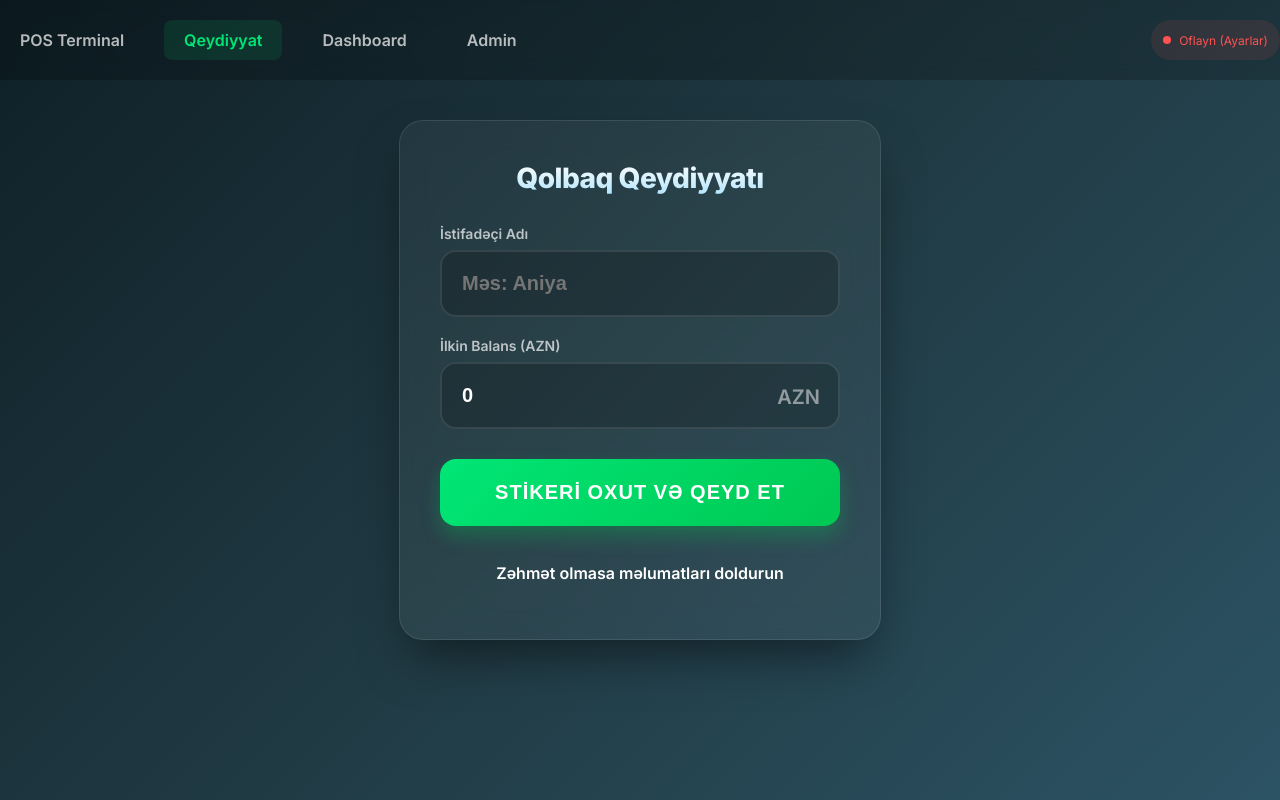
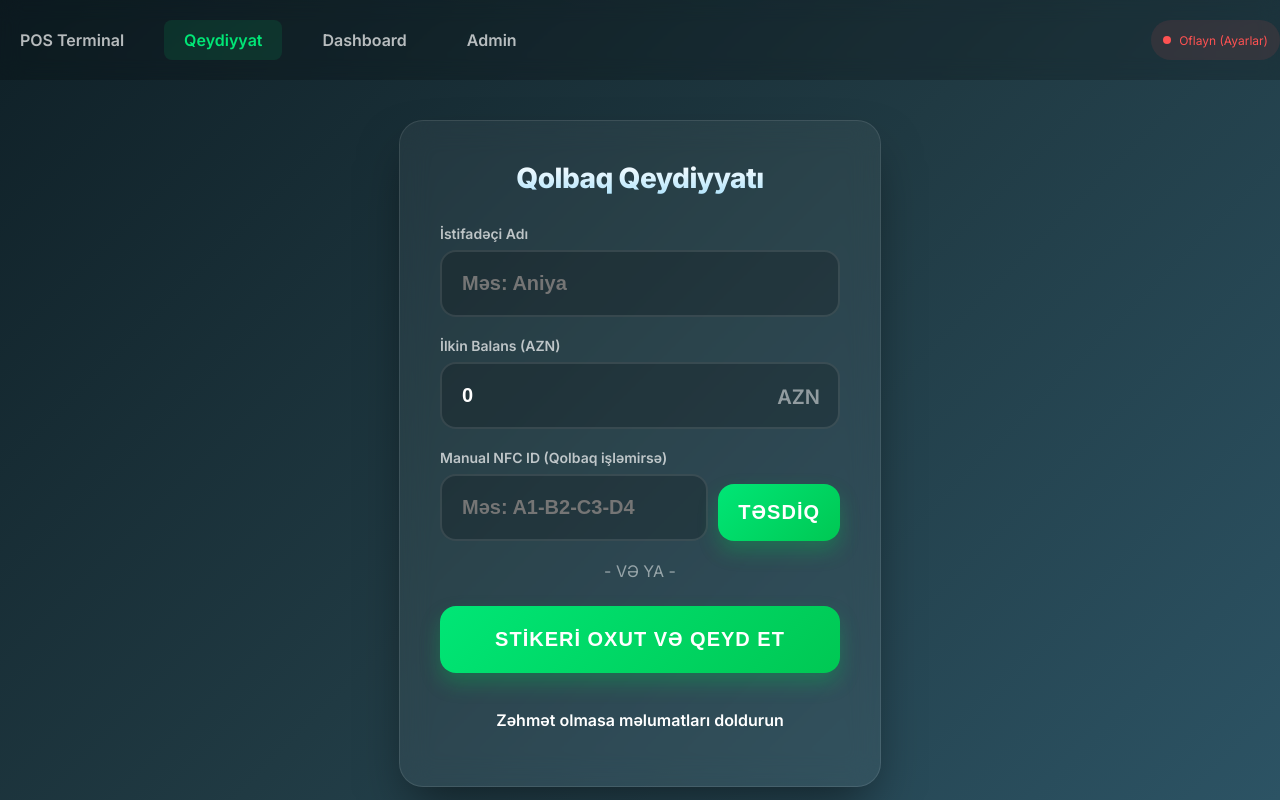
Before and after one commit to Aniyastik/BreezeBand, a React (Vite) app in the folder frontend-react/: page /register in a window 1280 px wide. Built offline with nearby package versions, Linux system fonts and the light colour scheme; no server answers.

Commit message:
feat: add manual nfc id fallback

```diff
--- a/frontend-react/src/components/PosTerminal.jsx
+++ b/frontend-react/src/components/PosTerminal.jsx
@@ -5,6 +5,24 @@ export default function PosTerminal() {
   const [amount, setAmount] = useState('')
   const [status, setStatus] = useState({ msg: 'Hazırdır', type: '' })
   const [isScanning, setIsScanning] = useState(false)
+  const [manualUid, setManualUid] = useState('')
+
+  const handleManualSubmit = async () => {
+    const amt = parseFloat(amount)
+    const uid = manualUid.trim()
+
+    if (!amt || amt <= 0) {
+      setStatus({ msg: "Məbləği düzgün daxil edin", type: "status-error" })
+      return
+    }
+    if (!uid) {
+      setStatus({ msg: "NFC ID daxil edin", type: "status-error" })
+      return
+    }
+
+    setStatus({ msg: "Gözləyin...", type: "status-waiting" });
+    await processPayment(uid, amt);
+  }
 
   const handleScan = async () => {
     const amt = parseFloat(amount)
@@ -103,6 +121,21 @@ export default function PosTerminal() {
           onChange={(e) => setAmount(e.target.value)}
         />
       </div>
+      <div className="input-group">
+        <label>Manual NFC ID</label>
+        <div style={{ display: 'flex', gap: '10px' }}>
+          <input
+            type="text"
+            placeholder="Məs: A1-B2"
+            value={manualUid}
+            onChange={(e) => setManualUid(e.target.value)}
+          />
+          <button className="btn-primary" style={{ width: 'auto', padding: '0 20px' }} onClick={handleManualSubmit}>Təsdiq</button>
+        </div>
+      </div>
+
+      <div style={{ textAlign: 'center', margin: '15px 0', opacity: 0.5 }}>- VƏ YA -</div>
+
       <button
         className="btn-primary"
         onClick={handleScan}
--- a/frontend-react/src/components/Registration.jsx
+++ b/frontend-react/src/components/Registration.jsx
@@ -6,6 +6,22 @@ export default function Registration() {
   const [balance, setBalance] = useState('0')
   const [status, setStatus] = useState({ msg: 'Zəhmət olmasa məlumatları doldurun', type: '' })
   const [isScanning, setIsScanning] = useState(false)
+  const [manualUid, setManualUid] = useState('')
+
+  const handleManualSubmit = async () => {
+    const name = userName.trim()
+    const initBalance = parseFloat(balance)
+    const uid = manualUid.trim()
+
+    if (!name || !uid) {
+      setStatus({ msg: "İstifadəçi adı və NFC ID daxil edilməlidir!", type: "status-error" })
+      return
+    }
+
+    setStatus({ msg: "Gözləyin...", type: "status-waiting" });
+    await registerUserNFC(name, uid, initBalance);
+  }
+
   const handleScan = async () => {
     const name = userName.trim()
     const initBalance = parseFloat(balance)
@@ -109,6 +125,21 @@ export default function Registration() {
           onChange={(e) => setBalance(e.target.value)}
         />
       </div>
+      <div className="input-group">
+        <label>Manual NFC ID (Qolbaq işləmirsə)</label>
+        <div style={{ display: 'flex', gap: '10px' }}>
+          <input
+            type="text"
+            placeholder="Məs: A1-B2-C3-D4"
+            value={manualUid}
+            onChange={(e) => setManualUid(e.target.value)}
+          />
+          <button className="btn-primary" style={{ width: 'auto', padding: '0 20px' }} onClick={handleManualSubmit}>Təsdiq</button>
+        </div>
+      </div>
+
+      <div style={{ textAlign: 'center', margin: '15px 0', opacity: 0.5 }}>- VƏ YA -</div>
+
       <button
         className="btn-primary"
         onClick={handleScan}
--- a/frontend-react/src/components/UserDashboard.jsx
+++ b/frontend-react/src/components/UserDashboard.jsx
@@ -6,6 +6,18 @@ export default function UserDashboard() {
   const [history, setHistory] = useState([])
   const [status, setStatus] = useState({ msg: 'Hesabınıza daxil olmaq üçün qolbağı oxudun', type: '' })
   const [isScanning, setIsScanning] = useState(false)
+  const [manualUid, setManualUid] = useState('')
+
+  const handleManualSubmit = async () => {
+    const uid = manualUid.trim()
+    if (!uid) {
+      setStatus({ msg: "NFC ID daxil edin", type: "status-error" })
+      return
+    }
+
+    setStatus({ msg: "Hesabınız yoxlanılır...", type: "status-waiting" });
+    await fetchDashboardData(uid);
+  }
 
   const handleScan = async () => {
     if (isScanning) return;
@@ -63,6 +75,21 @@ export default function UserDashboard() {
                 <path d="M12 2C6.48 2 2 6.48 2 12s4.48 10 10 10 10-4.48 10-10S17.52 2 12 2zm0 3c1.66 0 3 1.34 3 3s-1.34 3-3 3-3-1.34-3-3 1.34-3 3-3zm0 14.2c-2.5 0-4.71-1.28-6-3.22.03-1.99 4-3.08 6-3.08 1.99 0 5.97 1.09 6 3.08-1.29 1.94-3.5 3.22-6 3.22z"/>
             </svg>
         </div>
+        <div className="input-group" style={{ textAlign: 'left', marginBottom: '20px' }}>
+          <label>Manual NFC ID (Alternativ giriş)</label>
+          <div style={{ display: 'flex', gap: '10px' }}>
+            <input
+              type="text"
+              placeholder="Məs: A1-B2"
+              value={manualUid}
+              onChange={(e) => setManualUid(e.target.value)}
+            />
+            <button className="btn-primary" style={{ width: 'auto', padding: '0 20px' }} onClick={handleManualSubmit}>Giriş</button>
+          </div>
+        </div>
+
+        <div style={{ textAlign: 'center', margin: '15px 0', opacity: 0.5 }}>- VƏ YA -</div>
+
         <button
           className="btn-primary"
           onClick={handleScan}
```
Also changed, not shown: 1 other file (tests, documents, lock files or other folders).
